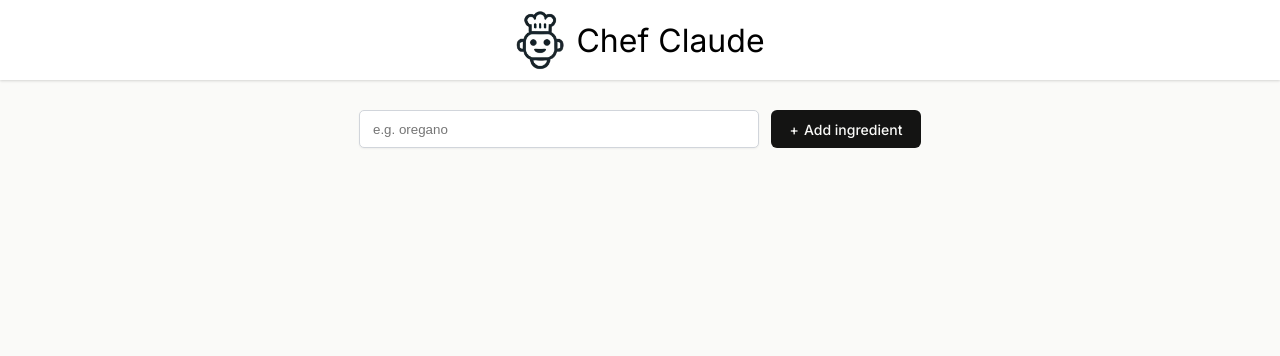
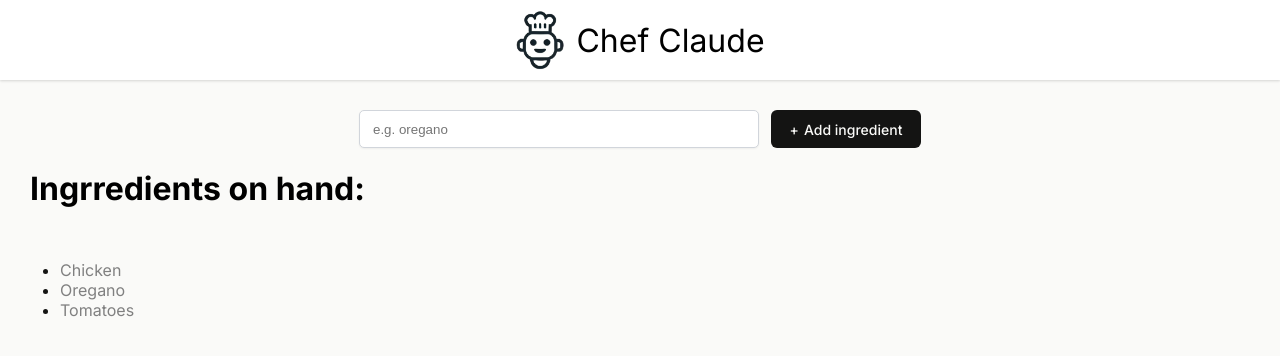
Before and after one commit to Halcyon666/react-daily-learn, a React (Vite) app: page / in a window 1280 px wide. Shown: the top 356 px of the page. Built offline with nearby package versions, Linux system fonts and the light colour scheme.

Commit message:
get value from input element

```diff
--- a/src/Chef Claude/Main.tsx
+++ b/src/Chef Claude/Main.tsx
@@ -1,14 +1,40 @@
 export default function Main() {
+  const ingredients = ["Chicken", "Oregano", "Tomatoes"];
+  // ============================
+  // tips this changes will not re-render by react.
+  // page render a new url. so prevent it
+  const handleSubmit: React.FormEventHandler<HTMLFormElement> = (event) => {
+    event.preventDefault();
+    const formData = new FormData(event.currentTarget);
+    // the key is the name of input
+    const newIngredient = formData.get("ingredient");
+    if (typeof newIngredient === "string" && newIngredient?.trim() !== "") {
+      ingredients.push(newIngredient.trim());
+      console.log(ingredients);
+    } else {
+      console.warn("No ingredient provided");
+    }
+
+    console.log(ingredients);
+  };
+
   return (
     <main>
-      <form id="main-form" className="add-ingredient-form">
+      <form className="add-ingredient-form" onSubmit={handleSubmit}>
         <input
           type="text"
+          name="ingredient"
           aria-label="Add ingredient"
           placeholder="e.g. oregano"
         ></input>
         <button>Add ingredient</button>
       </form>
+      <h1>Ingrredients on hand:</h1>
+      <ul className="ingredient-ul">
+        {ingredients.map((ingredient) => (
+          <li key={ingredient}>{ingredient}</li>
+        ))}
+      </ul>
     </main>
   );
 }
--- a/src/Chef Claude/index.css
+++ b/src/Chef Claude/index.css
@@ -72,3 +72,16 @@ main {
     content: "+";
     margin-right: 5px;
 }
+
+.ingredient-ul {
+    padding: 30px 30px 10px;
+}
+
+.ingredient-ul>li {
+    justify-content: center;
+    color: grey;
+}
+
+.ingredient-ul>li::marker {
+    color: #141413;
+}
```
